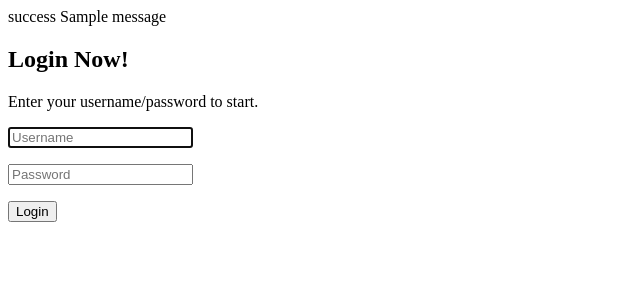
After one commit to sameersrivastava13/Navigus-Assignement, a Flask app: page /login in a window 1280 px wide. The commit adds this page. Shown: the top 300 px of the page, without its empty margins (0-640 px from the left). Run offline with Flask 2, Linux system fonts and the light colour scheme; tables that the repository leaves empty hold one stand-in row (values such as "Sample post"); one stand-in notice (Sample message) is shown.

Commit message:
changes made to files

```diff
--- a/application.py
+++ b/application.py
@@ -1,16 +1,28 @@
-from flask import Flask, render_template
-
+from flask import Flask, render_template, redirect, url_for,flash
+from flask_login import LoginManager, login_user, current_user, login_required, logout_user
 from wtform_fields import *
 from models import *
+from flask_socketio import SocketIO,send,emit,join_room,leave_room
+from time import localtime,strftime
+
 
 
 app = Flask(__name__)
 app.secret_key = 'secret-key'
 
-#COnfigure database
+#configure database
 app.config['SQLALCHEMY_DATABASE_URI'] = "postgres://czcphntronkggv:62a44072340aa811d5918d6e7af96cc4dc7a6c4d259544291307ff0181ac5719@ec2-18-235-20-228.compute-1.amazonaws.com:5432/db4nggt73in7ap"
 
 db = SQLAlchemy(app)
+
+#configure flask login
+login = LoginManager(app)
+login.init_app(app)
+
+@login.user_loader
+def load_user(id):
+    return User.query.get(int(id))
+
 
 
 @app.route("/",methods= ['GET','POST'])
@@ -21,18 +33,77 @@ def index():
         username = regitration_form.username.data
         password = regitration_form.password.data
 
+        #password hashing for security
+        hashed_pswd = pbkdf2_sha256.hash(password)  # take cares of both 16byte salt and iteartions (29000 iterations by default )
+
         """To check username exists or not
             Defined a function in wtform_fields.py file for this."""
 
-
-
         #Adding the user to the DATABASE
-        user = User(username=username, password=password)
+        user = User(username=username, password=hashed_pswd)
         db.session.add(user)
         db.session.commit()
-        return "Inserted"
+
+        # Flashing a message here
+        flash("Registered Successfully! Now,Please login.", "success")
+        return redirect(url_for('login'))
 
     return render_template("index.html",form = regitration_form)
 
+
+@app.route("/login", methods=['GET', 'POST'])
+def login():
+    login_form = LoginForm()
+
+    # Allow login if validation success
+    if login_form.validate_on_submit():  # it checks the post method and returns true
+        user_object = User.query.filter_by(username=login_form.username.data).first()
+        login_user(user_object)
+        return redirect(url_for('chat'))
+    return render_template("login.html", form=login_form)
+
+
+
+
+@app.route("/chat", methods=['GET', 'POST'])
+def chat():
+    if not current_user.is_authenticated:
+        return "Please Login!"
+    return "chat with me"
+    """flash("Please Login!","danger")
+    return redirect(url_for("login"))"""
+    #return render_template('write.html', username=current_user.username,rooms=ROOMS)
+
+@app.route("/logout",methods=['GET'])
+def logout():
+    logout_user()
+    #flash("You have Logged out successfully!","success")
+    return redirect(url_for("login"))
+
+"""@socketio.on('join')
+def join(data):
+    room = data['room']
+    join_room(room)
+    send({'msg': data['username']  + " has joined the " + data['room'] + " room."},room=data['room'])
+
+@socketio.on('leave')
+def leave(data):
+    room = data['room']
+    leave_room(room)
+    send({'msg': data['username'] + " has left the" + data['room'] + " room."},room=data['room'])
+"""
+
+
+
+
+"""@socketio.on('message')
+def message(data):
+
+    print(f"\n\n{data}\n\n")
+
+    send({'msg': data['msg'],'username': data['username'],'timestamp': strftime('%b-%d %I:%M%p',localtime())},room=data['room'])
+    #will sent data to all connected clients.will push data to a event bucket called message
+"""
+
 if __name__ == '__main__':
     app.run(debug=True, port=2000)
--- /dev/null
+++ b/templates/login.html
@@ -0,0 +1,26 @@
+{% from 'form_helper.html' import displayField %}
+
+{% extends "prelogin.html" %}
+
+{% block title %}Login{% endblock %}
+
+{% block content %}
+<h2>
+    Login Now!
+</h2>
+<p>Enter your username/password to start.</p>
+
+<form action="{{ url_for('login')}}" method="Post">
+    {{ displayField(form.username,"Username",autocomplete="off",autofocus=true)}}
+        {{ displayField(form.password,"Password")}}
+
+
+        <div>
+        {{ form.submit_button }}
+    </div>
+
+        {{ form.csrf_token }}
+
+</form>
+
+{% endblock %}
--- a/templates/prelogin.html
+++ b/templates/prelogin.html
@@ -4,9 +4,16 @@
 	<title>{% block title %}{% endblock %} - Page</title>
 </head>
 <body>
+	 <!--Flash messages-->
+    {% with messages = get_flashed_messages(with_categories=true) %}
+        {% if messages %}
+            {{ messages[0][0] }}
+            {{ messages[0][1] }}
+        {% endif %}
+    {% endwith %}
+
 
 	 {% block content %}
-
 
      {% endblock %}
 
--- a/wtform_fields.py
+++ b/wtform_fields.py
@@ -2,6 +2,8 @@ from flask_wtf import FlaskForm
 from wtforms import StringField, PasswordField, SubmitField
 from wtforms.validators import InputRequired, Length, EqualTo, ValidationError
 from models import User
+from passlib.hash import pbkdf2_sha256
+
 
 class RegistrationForm(FlaskForm):
     #The Registration form
@@ -21,3 +23,25 @@ class RegistrationForm(FlaskForm):
         user_object = User.query.filter_by(username=username.data).first()
         if user_object:
             raise ValidationError("Please try another username, this username already exits!.")
+
+
+def invalid_credentials(form,field):
+    #Username and password checker
+    username = form.username.data
+    password_entered = field.data
+
+    #check credantials is valid
+    user_object = User.query.filter_by(username=username).first()   #if does not exist return none
+    if user_object is None:
+        raise ValidationError("Username or password is incorrect")
+
+    elif not pbkdf2_sha256.verify(password_entered,user_object.password):
+        raise ValidationError("Username or password is incorrect")
+
+class LoginForm(FlaskForm):
+    """Login Form"""
+
+    username = StringField('username_label',validators=[InputRequired(message="Username required.")])
+    password = PasswordField("password_label",validators=[InputRequired(message="Password Required."),invalid_credentials])
+
+    submit_button = SubmitField("Login")
```
Also changed, not shown: static/scripts/socketio.js (added, +60 -0 lines), templates/write.html (added, +59 -0 lines).
